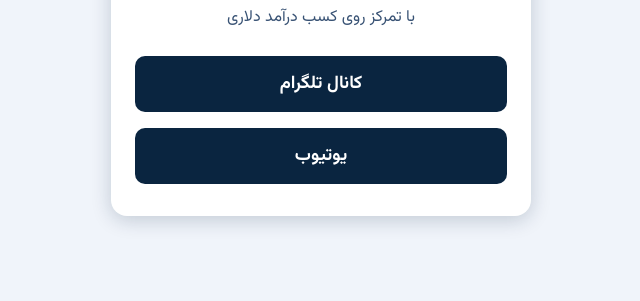
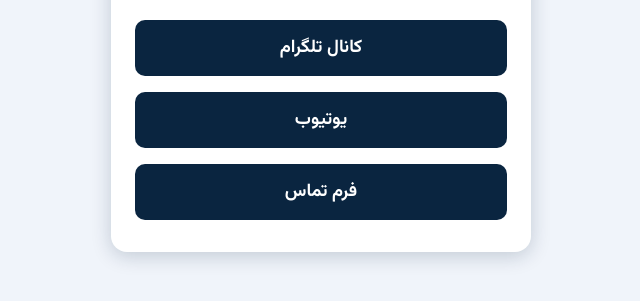
Before and after one commit to jalilisiemens/tradershow, a plain HTML site: page index.html in a window 1280 px wide. Shown: the part 417-718 px from the top of the page, without its empty margins (319-959 px from the left). Drawn offline with Linux system fonts and the light colour scheme.

Commit message:
Add files via upload

```diff
--- a/index.html
+++ b/index.html
@@ -1,4 +1,3 @@
-
 <!DOCTYPE html>
 <html lang="fa" dir="rtl">
 <head>
@@ -79,7 +78,7 @@
 <body>
   <div class="container">
     <div class="logo">
-      <!-- لوگوی SVG قبلی -->
+      <!-- لوگوی TS -->
       <svg width="120" height="120" viewBox="0 0 120 120" fill="none" xmlns="http://www.w3.org/2000/svg">
         <circle cx="60" cy="60" r="58" stroke="#0a2540" stroke-width="4" fill="#0a2540"/>
         <text x="50%" y="50%" fill="#fff" font-family="Vazirmatn, sans-serif" font-size="48" font-weight="700" dominant-baseline="middle" text-anchor="middle">TS</text>
@@ -90,6 +89,7 @@
     <div class="links">
       <a href="https://t.me/tradershow_fx" target="_blank">کانال تلگرام</a>
       <a href="https://www.youtube.com/@Tradershowfx" target="_blank">یوتیوب</a>
+      <a href="tradershow_form_telegram.html" target="_blank">فرم تماس</a>
     </div>
   </div>
 </body>
```
